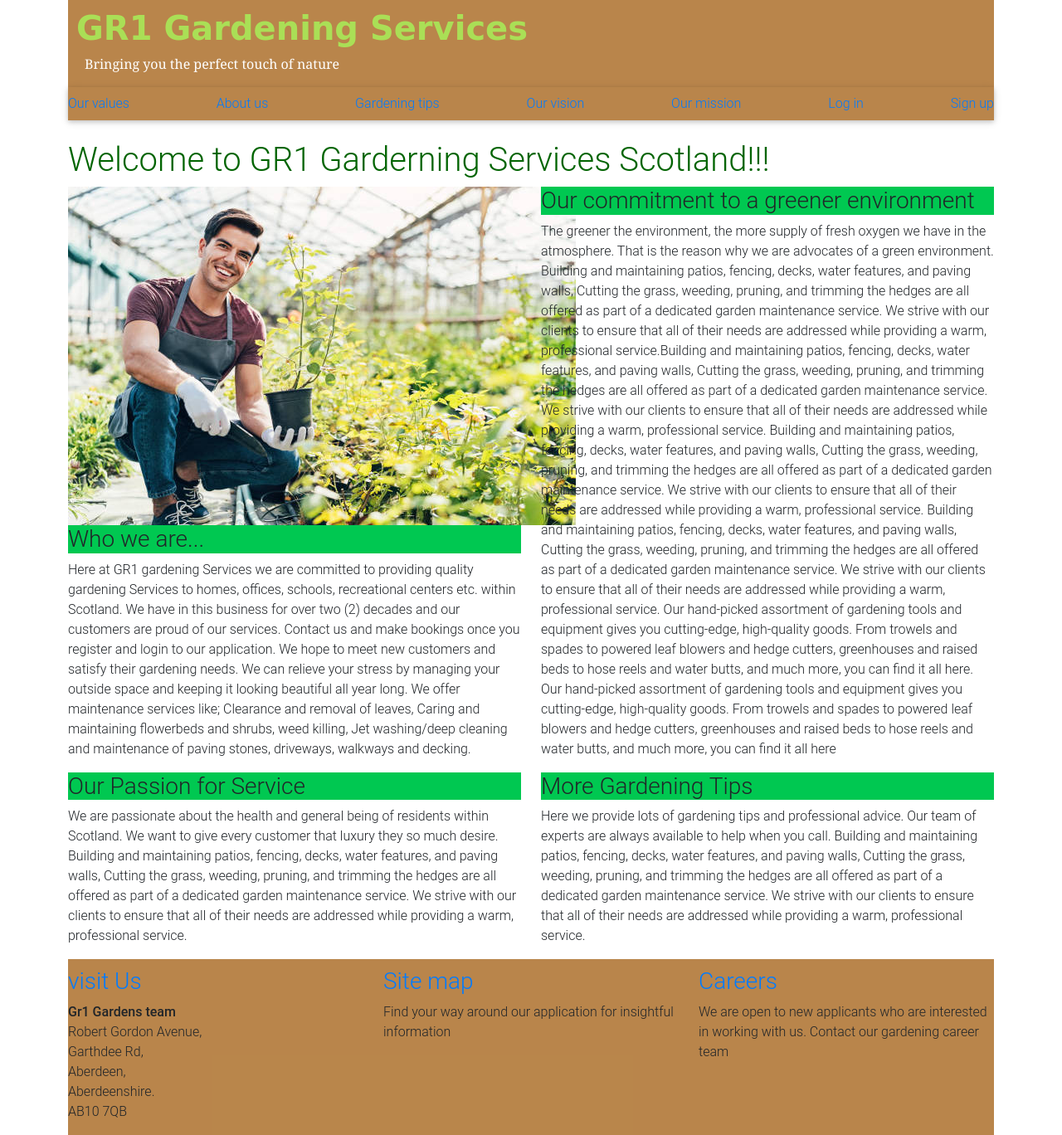
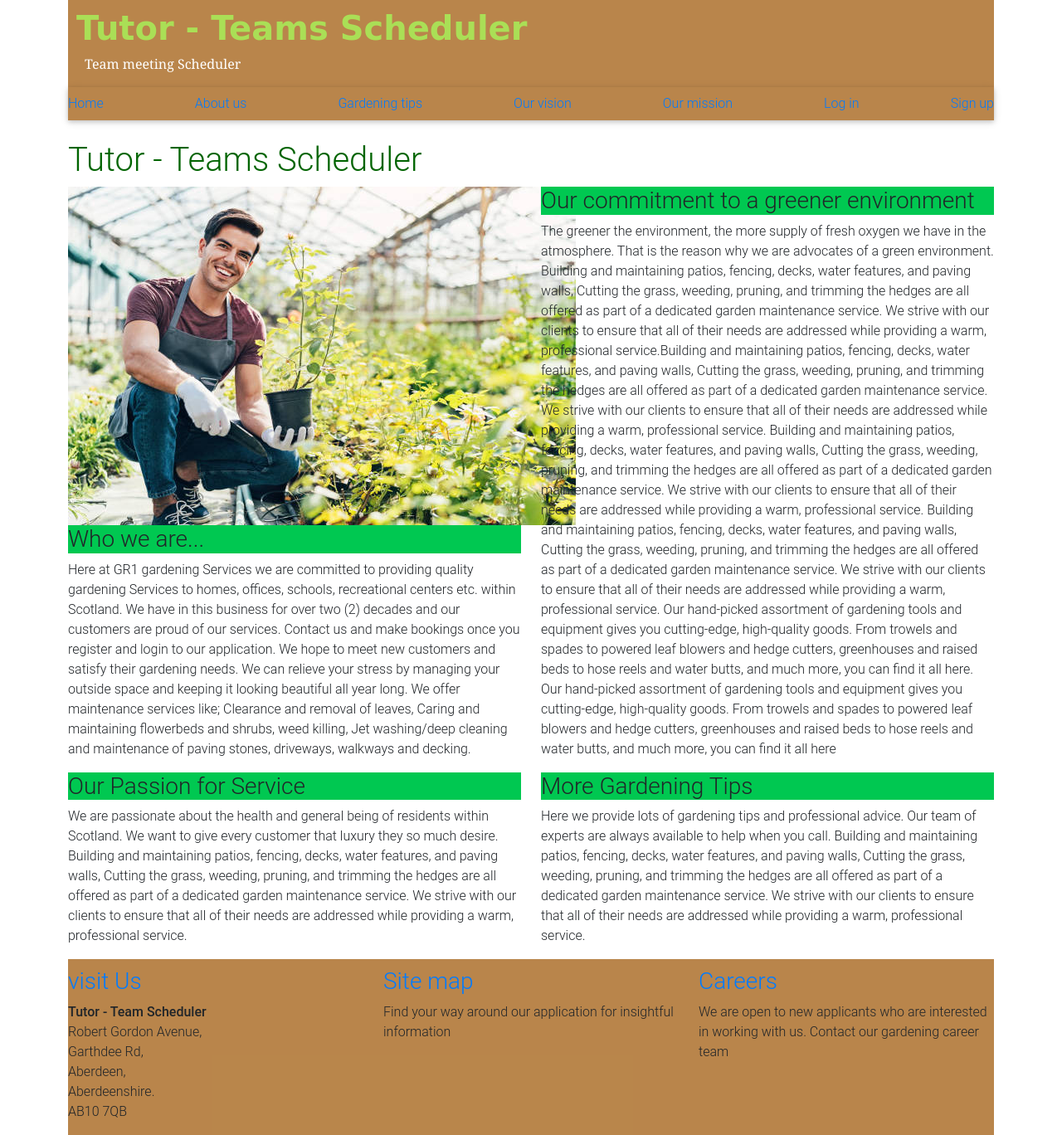
Before and after one commit to smartwiziyk/Team-R1-CMM004, a PHP site: page /index.php in a window 1280 px wide. Shown: the whole page at 83% size. Run offline with PHP 8.4, Linux system fonts and the light colour scheme.

Commit message:
Minor text header changes

```diff
--- a/index.php
+++ b/index.php
@@ -5,7 +5,7 @@ include_once 'page-header.php';
 <body>
     <!--Start of Container-->
     <div class="container">
-        <h1 style="color:darkgreen">Welcome to GR1 Garderning Services Scotland!!!</h1>
+        <h1 style="color:darkgreen">Tutor - Teams Scheduler</h1>
         <main class="col-md-12">
             <div id="frontContainer" class="row">
                 <article class="col-md-6">
--- a/page-footer.php
+++ b/page-footer.php
@@ -5,7 +5,7 @@
                     <section class="col-md-4">
                         <h3><a href="aboutus.php">visit Us</a></h3>
                         <address>
-                            <strong>Gr1 Gardens team</strong><br>
+                            <strong>Tutor - Team Scheduler</strong><br>
                             Robert Gordon Avenue,<br>
                             Garthdee Rd,<br>
                             Aberdeen,<br>
--- a/page-header.php
+++ b/page-header.php
@@ -7,7 +7,7 @@ session_start ();
 <head>
     <meta charset="utf-8">
     <meta name="viewport" content="width=device-width, initial-scale=1">
-    <title>GR1 - Gardening Services booking</title>
+    <title>Tutor - Teams Scheduler</title>
     <link rel="stylesheet" href="Style/mystyle.css">
     <link rel="stylesheet" href="Style/login.css">
     <link rel="stylesheet" href="Style/JavaScript.js">
@@ -36,13 +36,13 @@ session_start ();
     <div class="container">
         <header style="background-color:#9c5300b4" class="col-md-12">
             <div class="topical">
-                <h1 class="main">GR1 Gardening Services</h1>
+                <h1 class="main">Tutor - Teams Scheduler</h1>
 
-                <h6>Bringing you the perfect touch of nature</h6>
+                <h6>Team meeting Scheduler</h6>
             </div>
 
                 <div class="navbar">
-                    <a href="#" class="navlink">Our values</a>
+                    <a href="#" class="navlink">Home</a>
                     <a href="#" class="navlink">About us</a>
                     <a href="#" class="navlink">Gardening tips</a>
                     <a href="#" class="navlink">Our vision</a>
```
